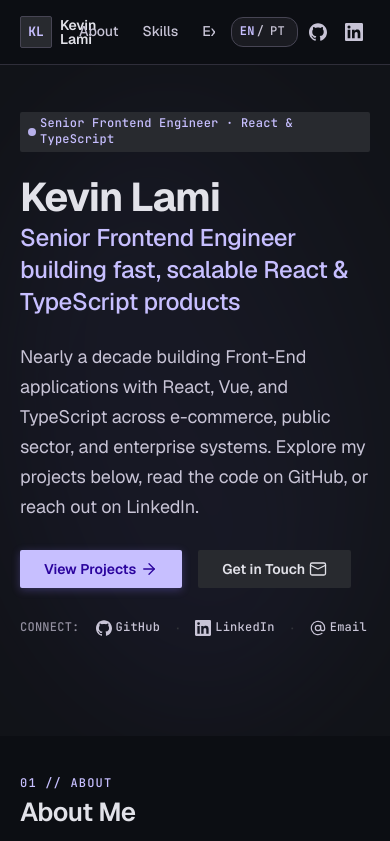
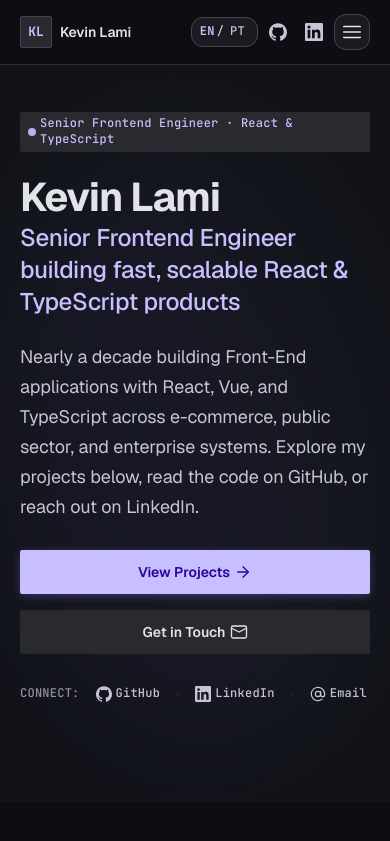
Before and after one commit to kevinlami/portfolio, a Next.js app: page /en in a window 390 px wide. Shown: the top 841 px of the page. Built offline with nearby package versions, Linux system fonts and the light colour scheme.

Commit message:
feat: mobile improviment

```diff
--- a/src/app/[lang]/layout.tsx
+++ b/src/app/[lang]/layout.tsx
@@ -60,6 +60,8 @@ export default async function RootLayout({
           targetLocale={otherLocale(locale)}
           navAriaLabel={dict.layout.navAriaLabel}
           languageToggleAriaLabel={dict.layout.languageToggleAriaLabel}
+          openMenuAriaLabel={dict.layout.openMenuAriaLabel}
+          closeMenuAriaLabel={dict.layout.closeMenuAriaLabel}
         />
         <main id="main-content" className="main">
           {children}
--- a/src/components/layout/Header.module.css
+++ b/src/components/layout/Header.module.css
@@ -58,10 +58,21 @@
 }
 
 .name {
+  display: block;
+  max-width: 10rem;
+  overflow: hidden;
+  white-space: nowrap;
+  text-overflow: ellipsis;
   font-size: var(--font-size-label-ui);
   font-weight: 600;
   letter-spacing: -0.01em;
   line-height: 1;
+}
+
+@media (min-width: 40rem) {
+  .name {
+    max-width: none;
+  }
 }
 
 .subtitle {
@@ -83,22 +94,17 @@
 /* Navigation */
 
 .nav {
-  display: flex;
-  align-items: center;
-  height: 100%;
-  min-width: 0;
-  overflow-x: auto;
-  scrollbar-width: none;
-}
-
-.nav::-webkit-scrollbar {
   display: none;
 }
 
 @media (min-width: 64rem) {
   .nav {
+    display: flex;
     flex: 1;
+    align-items: center;
     justify-content: center;
+    height: 100%;
+    min-width: 0;
   }
 }
 
--- a/src/components/layout/Header.tsx
+++ b/src/components/layout/Header.tsx
@@ -1,6 +1,7 @@
 import Image from 'next/image'
 import Link from 'next/link'
 import { LocaleToggle } from '@/components/layout/LocaleToggle'
+import { MobileNav } from '@/components/layout/MobileNav'
 import { Icon } from '@/components/ui/icons'
 import type { Locale } from '@/i18n/config'
 import type { NavItem } from '@/types/portfolio'
@@ -13,6 +14,8 @@ interface HeaderProps {
   targetLocale: Locale
   navAriaLabel: string
   languageToggleAriaLabel: string
+  openMenuAriaLabel: string
+  closeMenuAriaLabel: string
 }
 
 export function Header({
@@ -21,6 +24,8 @@ export function Header({
   targetLocale,
   navAriaLabel,
   languageToggleAriaLabel,
+  openMenuAriaLabel,
+  closeMenuAriaLabel,
 }: HeaderProps) {
   return (
     <header className={styles.header}>
@@ -77,6 +82,13 @@ export function Header({
           </div>
 
           <Image className={styles.avatar} src="/avatar.jpg" alt="" width={32} height={32} />
+
+          <MobileNav
+            nav={nav}
+            navAriaLabel={navAriaLabel}
+            openMenuAriaLabel={openMenuAriaLabel}
+            closeMenuAriaLabel={closeMenuAriaLabel}
+          />
         </div>
       </div>
     </header>
--- /dev/null
+++ b/src/components/layout/MobileNav.module.css
@@ -0,0 +1,86 @@
+.root {
+  display: flex;
+}
+
+@media (min-width: 64rem) {
+  .root {
+    display: none;
+  }
+}
+
+.toggle {
+  display: flex;
+  align-items: center;
+  justify-content: center;
+  width: 2.25rem;
+  height: 2.25rem;
+  border-radius: var(--radius-full);
+  background-color: var(--color-surface-container-low);
+  border: 1px solid var(--color-outline-variant);
+  color: var(--color-on-surface);
+  transition:
+    background-color var(--duration-fast) ease,
+    border-color var(--duration-fast) ease;
+}
+
+.toggle:hover {
+  background-color: var(--color-surface-container);
+}
+
+.toggle:active {
+  background-color: var(--color-surface-container-high);
+}
+
+.overlay {
+  position: fixed;
+  inset: var(--header-height) 0 0 0;
+  z-index: 55;
+  width: 100%;
+  border: 0;
+  padding: 0;
+  background-color: color-mix(in srgb, var(--color-surface-container-lowest) 60%, transparent);
+  cursor: default;
+}
+
+.panel {
+  position: fixed;
+  top: var(--header-height);
+  left: 0;
+  right: 0;
+  z-index: 60;
+  max-height: calc(100vh - var(--header-height));
+  overflow-y: auto;
+  background-color: var(--color-surface-container-lowest);
+  border-bottom: 1px solid color-mix(in srgb, var(--color-outline-variant) 60%, transparent);
+  box-shadow: 0 8px 24px rgb(0 0 0 / 0.35);
+}
+
+.list {
+  display: flex;
+  flex-direction: column;
+  margin: 0;
+  padding: var(--space-sm) var(--gutter) var(--space-lg);
+  list-style: none;
+}
+
+.link {
+  display: block;
+  padding: var(--space-md) 0;
+  border-bottom: 1px solid color-mix(in srgb, var(--color-outline-variant) 40%, transparent);
+  color: var(--color-on-surface);
+  font-size: var(--font-size-label-ui);
+  font-weight: 500;
+  text-decoration: none;
+}
+
+.list li:last-child .link {
+  border-bottom: 0;
+}
+
+.link:hover {
+  color: var(--color-primary);
+}
+
+.link:focus-visible {
+  color: var(--color-primary);
+}
--- /dev/null
+++ b/src/components/layout/MobileNav.tsx
@@ -0,0 +1,76 @@
+'use client'
+
+import { useEffect, useState } from 'react'
+import { Icon } from '@/components/ui/icons'
+import type { NavItem } from '@/types/portfolio'
+import styles from './MobileNav.module.css'
+
+interface MobileNavProps {
+  nav: NavItem[]
+  navAriaLabel: string
+  openMenuAriaLabel: string
+  closeMenuAriaLabel: string
+}
+
+/**
+ * Mobile-only navigation disclosure. Below the `lg` breakpoint the header's
+ * inline nav list is hidden (docs/DESIGN_SYSTEM.md §9.1) and replaced by this
+ * toggle, which reveals the same section links in a full-width panel.
+ */
+export function MobileNav({ nav, navAriaLabel, openMenuAriaLabel, closeMenuAriaLabel }: MobileNavProps) {
+  const [open, setOpen] = useState(false)
+
+  useEffect(() => {
+    if (!open) return undefined
+
+    function handleKeyDown(event: KeyboardEvent) {
+      if (event.key === 'Escape') setOpen(false)
+    }
+
+    const { overflow } = document.body.style
+    document.body.style.overflow = 'hidden'
+    window.addEventListener('keydown', handleKeyDown)
+
+    return () => {
+      document.body.style.overflow = overflow
+      window.removeEventListener('keydown', handleKeyDown)
+    }
+  }, [open])
+
+  return (
+    <div className={styles.root}>
+      <button
+        type="button"
+        className={styles.toggle}
+        aria-expanded={open}
+        aria-controls="mobile-nav-panel"
+        aria-label={open ? closeMenuAriaLabel : openMenuAriaLabel}
+        onClick={() => setOpen((value) => !value)}
+      >
+        <Icon name={open ? 'close' : 'menu'} size={22} />
+      </button>
+
+      {open ? (
+        <>
+          <button
+            type="button"
+            className={styles.overlay}
+            aria-label={closeMenuAriaLabel}
+            onClick={() => setOpen(false)}
+          />
+          <nav id="mobile-nav-panel" className={styles.panel} aria-label={navAriaLabel}>
+            <ul className={styles.list}>
+              {nav.map((item) => (
+                <li key={item.href}>
+                  <a className={styles.link} href={item.href} onClick={() => setOpen(false)}>
+                    {item.label}
+                  </a>
+                </li>
+              ))}
+            </ul>
+          </nav>
+        </>
+      ) : null}
+    </div>
+  )
+}
--- a/src/components/sections/Hero.module.css
+++ b/src/components/sections/Hero.module.css
@@ -93,10 +93,20 @@
 
 .actions {
   display: flex;
-  flex-wrap: wrap;
-  align-items: center;
+  flex-direction: column;
+  align-items: stretch;
   gap: var(--space-md);
   padding-top: var(--space-xs);
+  width: 100%;
+}
+
+@media (min-width: 30rem) {
+  .actions {
+    flex-direction: row;
+    flex-wrap: wrap;
+    align-items: center;
+    width: auto;
+  }
 }
 
 /* Connect row */
--- a/src/components/ui/Button.module.css
+++ b/src/components/ui/Button.module.css
@@ -1,7 +1,9 @@
 .button {
   display: inline-flex;
   align-items: center;
+  justify-content: center;
   gap: var(--space-xs);
+  min-height: 2.75rem;
   padding: 0.625rem var(--space-lg);
   border-radius: var(--radius-sm);
   font-size: var(--font-size-label-ui);
--- a/src/components/ui/icons.tsx
+++ b/src/components/ui/icons.tsx
@@ -38,6 +38,8 @@ export type IconName =
   | 'shoppingBag'
   | 'accountTree'
   | 'speed'
+  | 'menu'
+  | 'close'
 
 type StrokeIconName = Exclude<IconName, 'github' | 'linkedin'>
 
@@ -213,6 +215,19 @@ const paths: Record<StrokeIconName, ReactElement> = {
       <path d="M3.5 18a10 10 0 1 1 17 0" />
     </>
   ),
+  menu: (
+    <>
+      <line x1="3" y1="6" x2="21" y2="6" />
+      <line x1="3" y1="12" x2="21" y2="12" />
+      <line x1="3" y1="18" x2="21" y2="18" />
+    </>
+  ),
+  close: (
+    <>
+      <line x1="6" y1="6" x2="18" y2="18" />
+      <line x1="18" y1="6" x2="6" y2="18" />
+    </>
+  ),
 }
 
 /** Brand glyphs rendered as solid shapes (CC0 simple-icons paths). */
--- a/src/i18n/dictionaries/en.ts
+++ b/src/i18n/dictionaries/en.ts
@@ -17,6 +17,8 @@ export const en = {
     navAriaLabel: 'Portfolio sections',
     languageToggleAriaLabel: 'Switch language',
     backToTopAriaLabel: 'Back to top',
+    openMenuAriaLabel: 'Open menu',
+    closeMenuAriaLabel: 'Close menu',
   },
   nav: [
     { label: 'About', href: '#about' },
--- a/src/i18n/dictionaries/pt-BR.ts
+++ b/src/i18n/dictionaries/pt-BR.ts
@@ -7,6 +7,8 @@ export const ptBR: Dictionary = {
     navAriaLabel: 'Seções do portfólio',
     languageToggleAriaLabel: 'Mudar idioma',
     backToTopAriaLabel: 'Voltar ao topo',
+    openMenuAriaLabel: 'Abrir menu',
+    closeMenuAriaLabel: 'Fechar menu',
   },
   nav: [
     { label: 'Sobre', href: '#about' },
```
Also changed, not shown: 1 other file (tests, documents, lock files or other folders).
